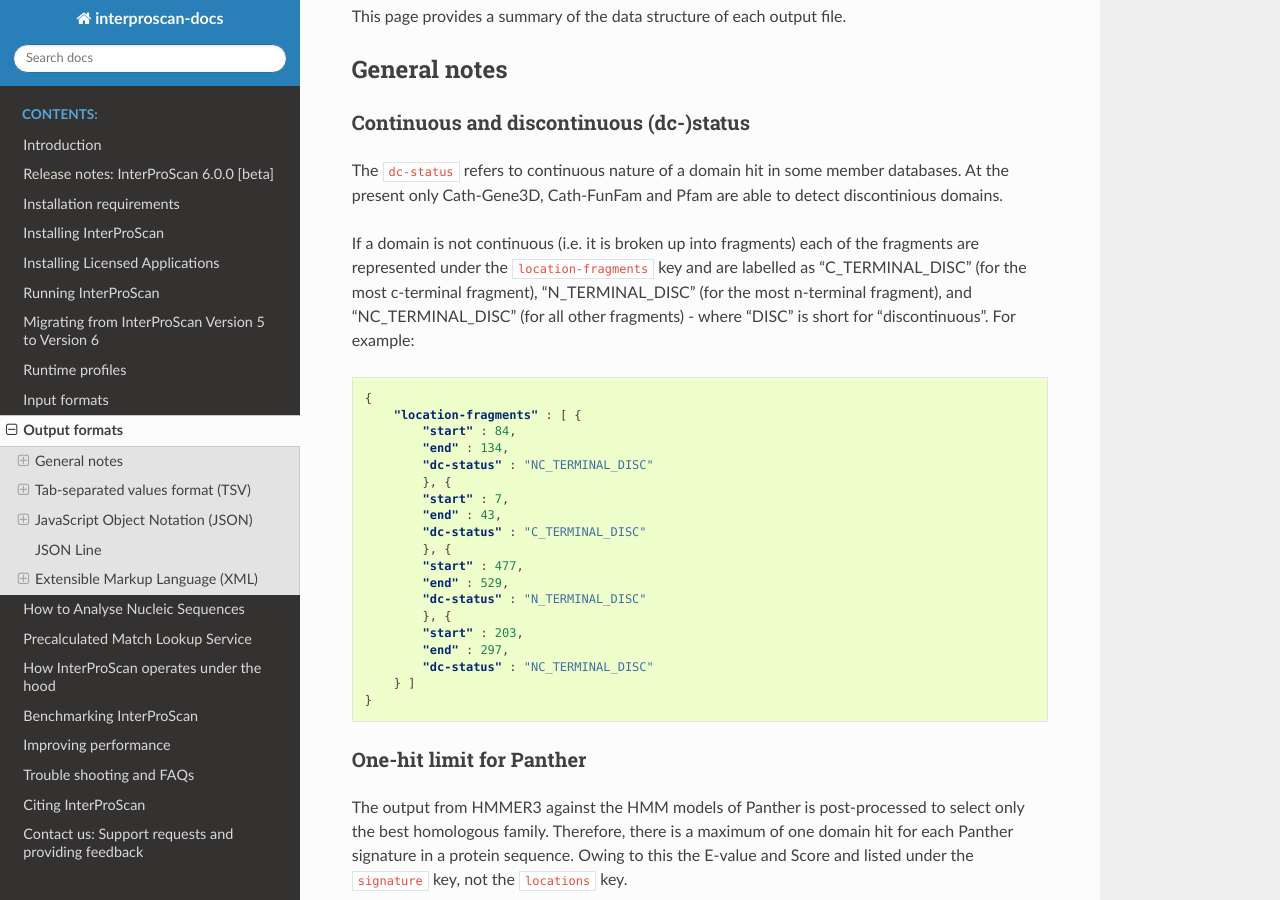
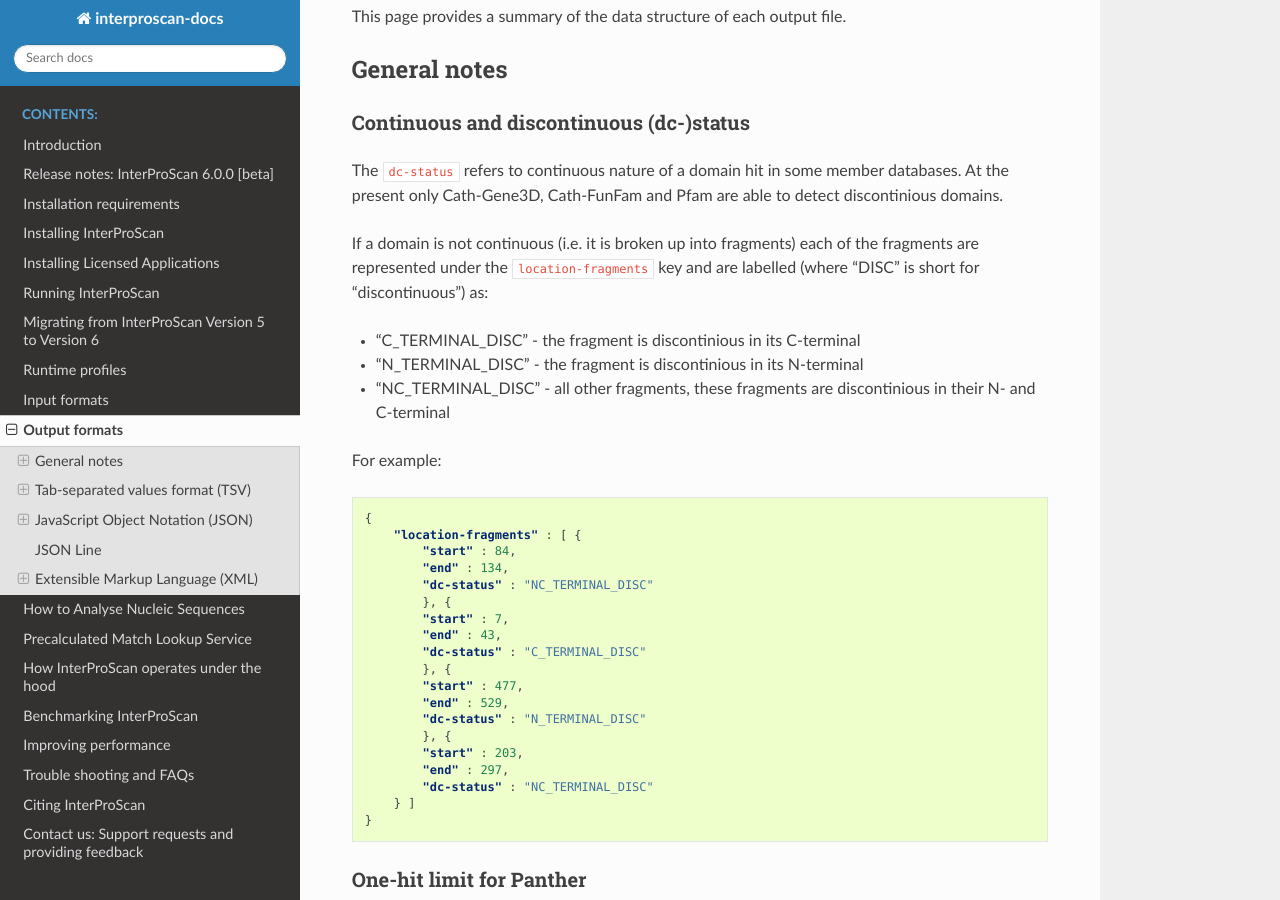
Before and after one commit to ebi-pf-team/interproscan-docs, a Sphinx documentation site: the page built from docs/OutputFormats.rst, in a window 1280 px wide and 900 px high, scrolled down 301 px. Built offline with Sphinx 7.4.7 and the Read the Docs theme 3.1.0, drawn with Linux system fonts in a browser that asks for light colours.

Commit message:
update dbstatus

```diff
--- a/docs/OutputFormats.rst
+++ b/docs/OutputFormats.rst
@@ -20,9 +20,14 @@ The ``dc-status`` refers to continuous nature of a domain
 hit in some member databases. At the present only Cath-Gene3D, Cath-FunFam and Pfam are able to detect discontinious domains.
 
 If a domain is not continuous (i.e. it is broken up into fragments) each
-of the fragments are represented under the ``location-fragments`` key and are labelled as
-"C_TERMINAL_DISC" (for the most c-terminal fragment), "N_TERMINAL_DISC" (for the most n-terminal fragment),
-and "NC_TERMINAL_DISC" (for all other fragments) - where "DISC" is short for "discontinuous". For example:
+of the fragments are represented under the ``location-fragments`` key and are labelled
+(where "DISC" is short for "discontinuous") as:
+
+* "C_TERMINAL_DISC" - the fragment is discontinious in its C-terminal
+* "N_TERMINAL_DISC" - the fragment is discontinious in its N-terminal
+* "NC_TERMINAL_DISC" - all other fragments, these fragments are discontinious in their N- and C-terminal
+
+For example:
 
 .. code-block:: JSON
 
```
